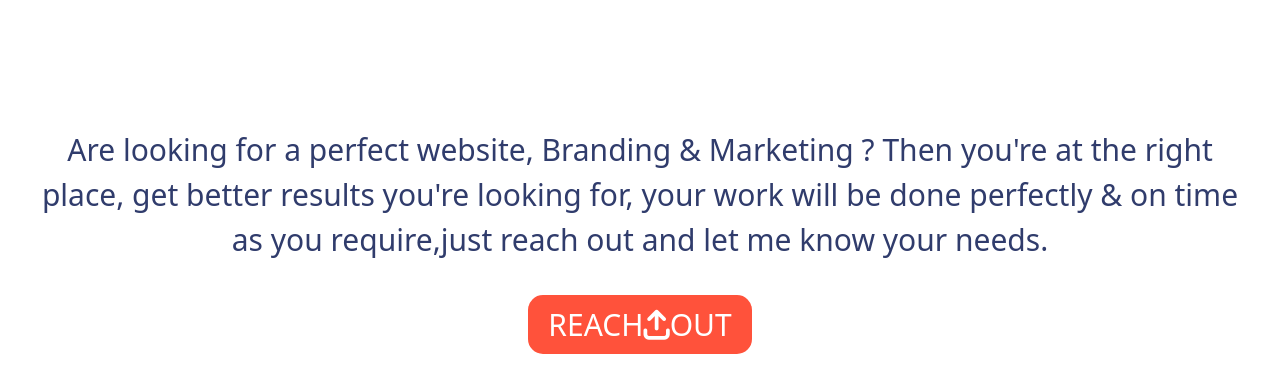
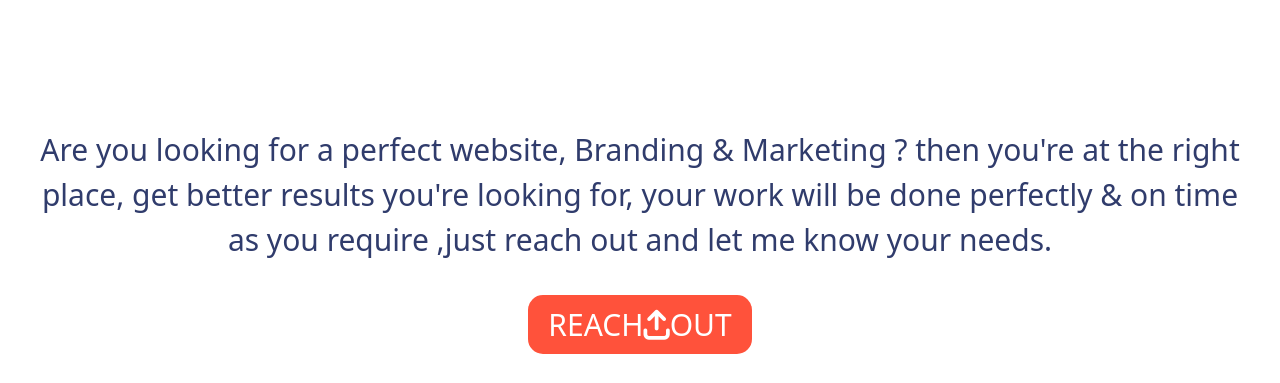
Before and after one commit to BrianKayy/myPortifolio, a website: page index.html in a window 1280 px wide. Shown: the part 203-586 px from the top of the page. Drawn offline with nearby package versions, Linux system fonts and the light colour scheme.

Commit message:
spelling correction

```diff
--- a/index.html
+++ b/index.html
@@ -38,9 +38,9 @@
                           <div class="text-container">
                             <div class="my-text">
                               <p class="para para2">
-                                Are looking for a perfect website, Branding & Marketing ?
-                                Then you're at the right place,  get better results you're looking for,
-                                your work will be done perfectly & on time as you require,just reach out and let me know your needs.
+                                Are you looking for a perfect website, Branding & Marketing ?
+                                then you're at the right place,  get better results you're looking for,
+                                your work will be done perfectly & on time as you require ,just reach out and let me know your needs.
                               </p>
 
                               <a href="Account.html">
```
